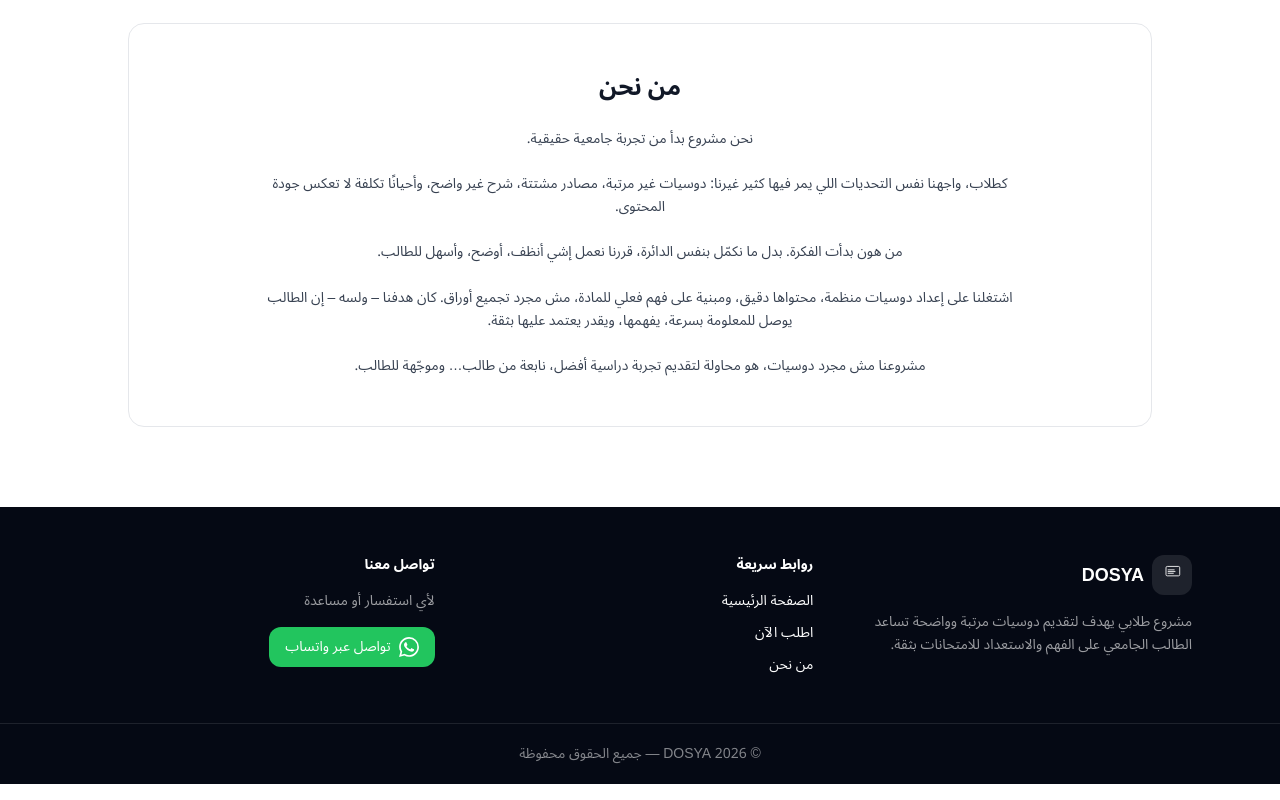
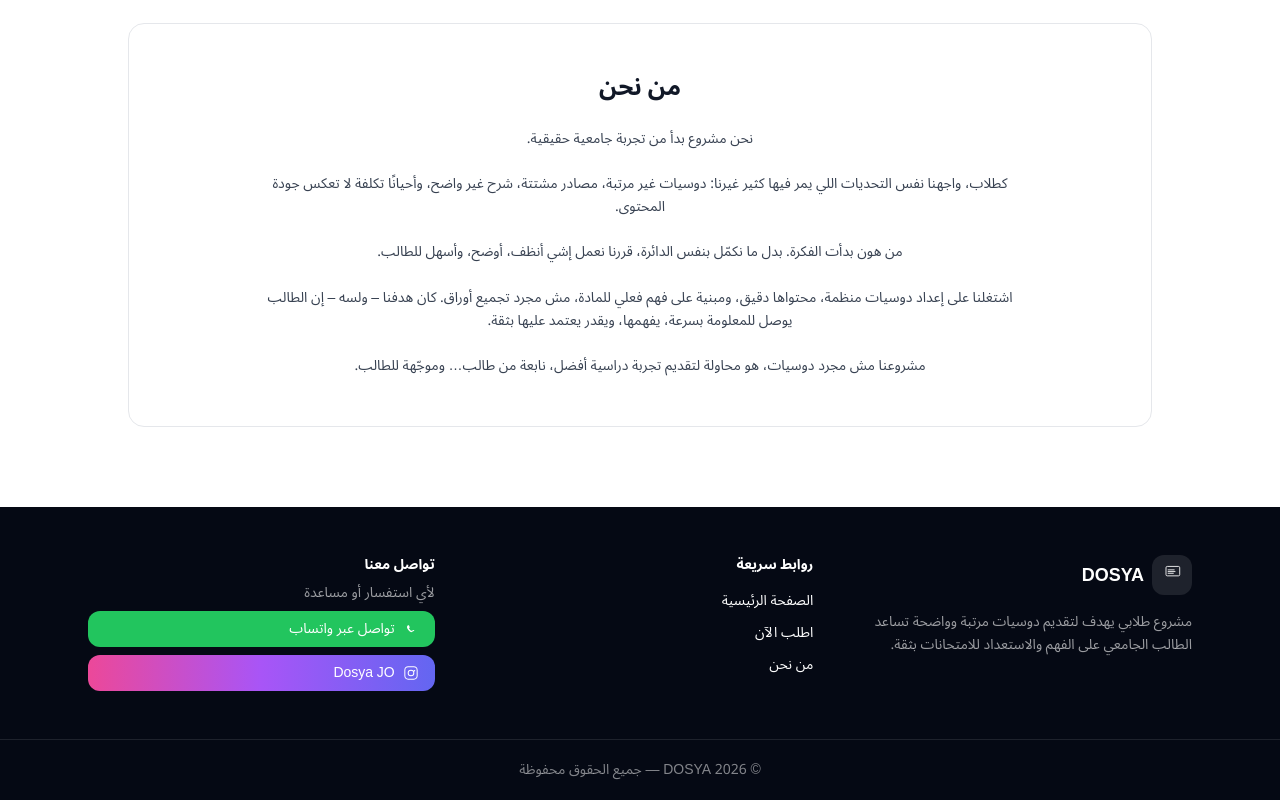
Before and after one commit to Sulimankk7/Dosya_New, a Next.js app: page / in a window 1280 px wide. Shown: the part 2294-3094 px from the top of the page. Built offline with nearby package versions, Linux system fonts and the light colour scheme; no server answers; the database is empty.

Commit message:
Update Footer.tsx

```diff
--- a/app/components/Footer.tsx
+++ b/app/components/Footer.tsx
@@ -57,24 +57,55 @@ export default function Footer() {
 
  {/* Contact */}
 <div>
-          <h4 className="font-bold text-white mb-4">
+  <h4 className="font-bold text-white mb-2">
     تواصل معنا
   </h4>
-          <p className="text-white/60 mb-4">
+
+  <p className="text-white/60 mb-2 text-sm">
     لأي استفسار أو مساعدة
   </p>
+
+  <div className="flex flex-col gap-2">
+    {/* WhatsApp */}
     <a
       href="https://wa.me/962789425056"
       target="_blank"
       rel="noopener noreferrer"
-            className="inline-flex items-center gap-2 px-4 py-2.5 rounded-xl bg-green-500 text-white font-medium hover:bg-green-600 transition-colors cursor-pointer"
+      className="inline-flex items-center gap-2 px-4 py-2 rounded-xl bg-green-500 text-white text-sm font-medium hover:bg-green-600 transition-colors"
     >
-            <svg xmlns="http://www.w3.org/2000/svg" className="h-5 w-5" fill="currentColor" viewBox="0 0 24 24">
-              <path d="M17.472 14.382c-.297-.149-1.758-.867-2.03-.967-.273-.099-.471-.148-.67.15-.197.297-.767.966-.94 1.164-.173.199-.347.223-.644.075-.297-.15-1.255-.463-2.39-1.475-.883-.788-1.48-1.761-1.653-2.059-.173-.297-.018-.458.13-.606.134-.133.298-.347.446-.52.149-.174.198-.298.298-.497.099-.198.05-.371-.025-.52-.075-.149-.669-1.612-.916-2.207-.242-.579-.487-.5-.669-.51-.173-.008-.371-.01-.57-.01-.198 0-.52.074-.792.372-.272.297-1.04 1.016-1.04 2.479 0 1.462 1.065 2.875 1.213 3.074.149.198 2.096 3.2 5.077 4.487.709.306 1.262.489 1.694.625.712.227 1.36.195 1.871.118.571-.085 1.758-.719 2.006-1.413.248-.694.248-1.289.173-1.413-.074-.124-.272-.198-.57-.347m-5.421 7.403h-.004a9.87 9.87 0 01-5.031-1.378l-.361-.214-3.741.982.998-3.648-.235-.374a9.86 9.86 0 01-1.51-5.26c.001-5.45 4.436-9.884 9.888-9.884 2.64 0 5.122 1.03 6.988 2.898a9.825 9.825 0 012.893 6.994c-.003 5.45-4.437 9.884-9.885 9.884m8.413-18.297A11.815 11.815 0 0012.05 0C5.495 0 .16 5.335.157 11.892c0 2.096.547 4.142 1.588 5.945L.057 24l6.305-1.654a11.882 11.882 0 005.683 1.448h.005c6.554 0 11.89-5.335 11.893-11.893a11.821 11.821 0 00-3.48-8.413z" />
+      <svg
+        xmlns="http://www.w3.org/2000/svg"
+        className="h-4 w-4"
+        fill="currentColor"
+        viewBox="0 0 24 24"
+      >
+        <path d="M17.472 14.382c-.297-.149-1.758-.867-2.03-.967-.273-.099-.471-.148-.67.15-.197.297-.767.966-.94 1.164-.173.199-.347.223-.644.075-.297-.15-1.255-.463-2.39-1.475-.883-.788-1.48-1.761-1.653-2.059-.173-.297-.018-.458.13-.606.134-.133.298-.347.446-.52.149-.174.198-.298.298-.497.099-.198.05-.371-.025-.52-.075-.149-.669-1.612-.916-2.207-.242-.579-.487-.5-.669-.51-.173-.008-.371-.01-.57-.01-.198 0-.52.074-.792.372-.272.297-1.04 1.016-1.04 2.479 0 1.462 1.065 2.875 1.213 3.074.149.198 2.096 3.2 5.077 4.487z" />
       </svg>
       تواصل عبر واتساب
     </a>
+
+    {/* Instagram */}
+    <a
+      href="https://www.instagram.com/dosya__jo?igsh=MTVlY2h3cmlsMm5mMg=="
+      target="_blank"
+      rel="noopener noreferrer"
+      className="inline-flex items-center gap-2 px-4 py-2 rounded-xl text-white text-sm font-medium
+                 bg-gradient-to-r from-pink-500 via-purple-500 to-indigo-500
+                 hover:opacity-90 transition"
+    >
+      <svg
+        xmlns="http://www.w3.org/2000/svg"
+        className="h-4 w-4"
+        fill="currentColor"
+        viewBox="0 0 24 24"
+      >
+        <path d="M7.75 2h8.5C19.55 2 22 4.45 22 7.75v8.5C22 19.55 19.55 22 16.25 22h-8.5C4.45 22 2 19.55 2 16.25v-8.5C2 4.45 4.45 2 7.75 2zm0 1.5A4.26 4.26 0 003.5 7.75v8.5A4.26 4.26 0 007.75 20.5h8.5a4.26 4.26 0 004.25-4.25v-8.5A4.26 4.26 0 0016.25 3.5h-8.5zM12 7a5 5 0 110 10 5 5 0 010-10zm0 1.5a3.5 3.5 0 100 7 3.5 3.5 0 000-7zm5.25-.88a1.13 1.13 0 110 2.26 1.13 1.13 0 010-2.26z"/>
+      </svg>
+      Dosya JO
+    </a>
   </div>
+</div>
+
 
       </div>
 
```
Lines whose indentation alone changed are shown as unchanged.
